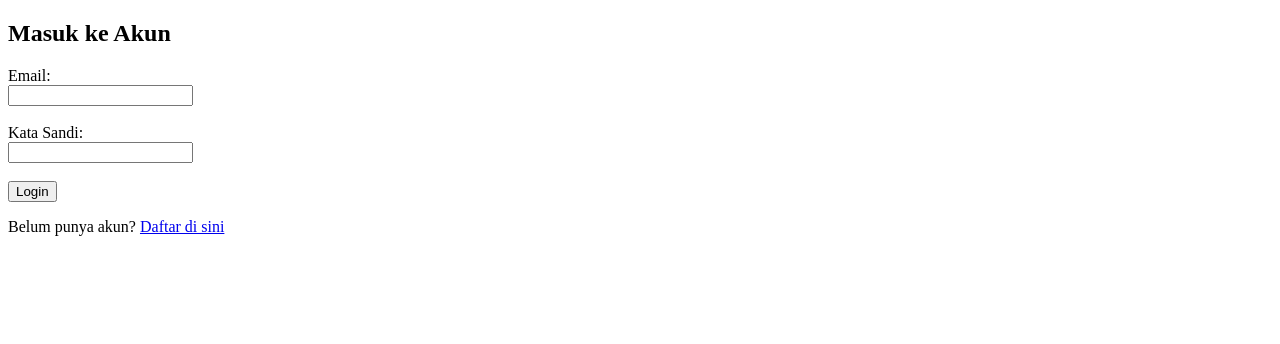
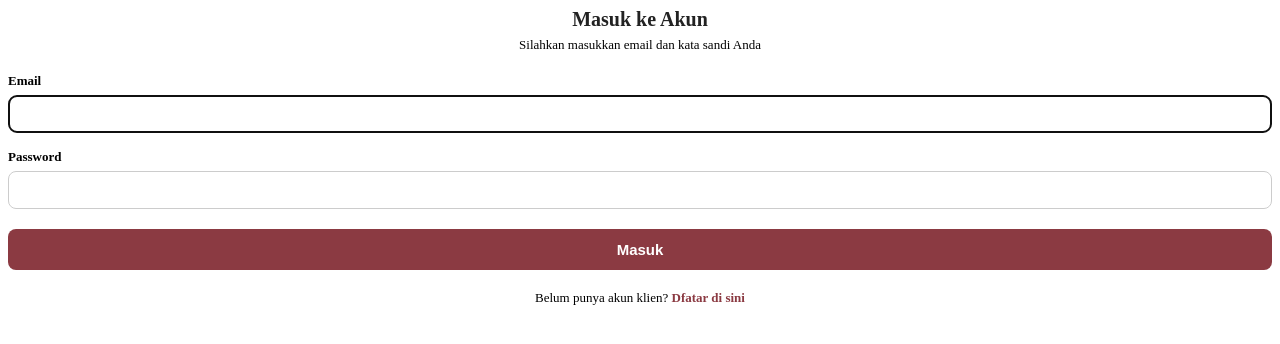
Before and after one commit to miajasika/Project-Vibrasi-Kawan, a Laravel app: page /login in a window 1280 px wide. Shown: the top 344 px of the page. Run offline with Laravel 12, Linux system fonts and the light colour scheme.

Commit message:
feat: tambahkan blok ringkasan error validasi pada form login

```diff
--- a/resources/views/auth/login.blade.php
+++ b/resources/views/auth/login.blade.php
@@ -1,35 +1,50 @@
 @extends('layouts.auth')
 
-@section('title', 'Login')
+@section('title', 'Masuk')
 
 @section('content')
-    <h2>Masuk ke Akun</h2>
+<h2 style="margin: 0 0 6px 0; font-size: 20px; text-align: center; color: #222;">Masuk ke Akun</h2>
+<p style="margin: 0 0 20px 0; font-size: 13px; text-align: center; #666;">Silahkan masukkan email dan kata sandi Anda</p>
 
-    <form  action="/login" method="POST">
+<!-- Buat Menampilkan Semua Error Sekaligus -->
+@if ($errors->any())
+    <div style="background-color: #f8d7da; color: #721c24; border: 1px solid #f5c6cb; padding: 12px 16px; border-radius: 8px; margin-bottom: 16px; font-size: 13px;">
+        <strong>Terjadi kesalahan:</strong>
+        <ul style="margin: 6px 0 0 0; padding-left: 18px;">
+            @foreach ($errors->all() as $error)
+                <li>{{ $error }}</li>
+            @endforeach
+        </ul>
+    </div>
+@endif
+
+<form method="POST" action="{{ route('Login.attempt') }}">
     @csrf
 
-        <!-- Email -->
-        <div>
-            <label for="email">Email:</label><br>
-            <input type="email" id="email" name="email" value="{{ old('email') }}" required>
+<div style="margin-bottom: 16px;">
+    <label for="email" style="display: block; font-size: 13px; font-weight: 600; margin-bottom: 6px;">Email</label>
+    <input type="email" id="email" name="email" value="{{ old('email') }}" required autofocus
+           style="width: 100%; box-sizing: border-box; padding: 10px 12px; border: 1px solid #ccc; border-radius: 8px; font-size: 14px;">
         @error('email')
-                <div style="color: red;">{{ $message }}</div>
+            <small style="color: #dc3545; display: block; margin-top: 4px;">{{ $message }}</small>
         @enderror
     </div>
-        <br>
 
-        <!-- Password -->
-        <div>
-            <label for="password">Kata Sandi:</label><br>
-            <input type="password" id="password" name="password" required>
+    <div style="margin-bottom: 20px;">
+        <label for="password" style="display: block; font-size: 13px; font-weight: 600; margin-bottom: 6px;">Password</label>
+        <input type="password" id="password" name="password" required
+               style="width: 100%; box-sizing: border-box; padding: 10px 12px; border: 1px solid #ccc; border-radius: 8px; font-size: 14px;">
         @error('password')
-                <div style="color: red;">{{ $message }}</div>
+            <small style="color: #dc3545; display: block; margin-top: 4px;">{{ $message }}</small>
         @enderror
     </div>
-        <br>
 
-        <button type="submit">Login</button>
+    <button type="submit" style="width: 100%; background-color: #8B3A42; color: #ffffff; padding: 12px; border: none; border-radius: 8px; font-size: 15px; font-weight: 600; cursor: pointer;">
+        Masuk
+    </button>
 </form>
 
-    <p>Belum punya akun? <a href="/register">Daftar di sini </a></p>
+<p style="margin: 20px 0 0 0; text-align: center; font-size: 13px; color; #666;">
+    Belum punya akun klien? <a href="{{ route('register') }}" style="color: #8B3A42; font-weight: 600; text-decoration: none;">Dfatar di sini</a>
+</p>
 @endsection
```
Lines whose indentation alone changed are shown as unchanged.
